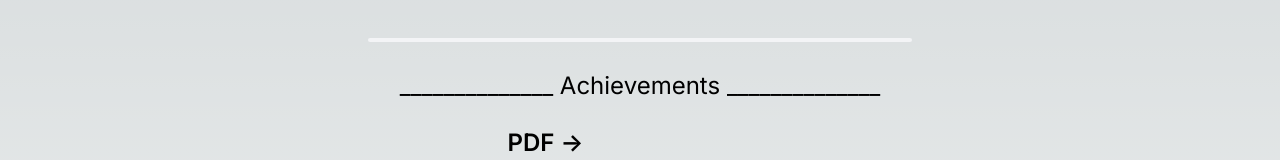
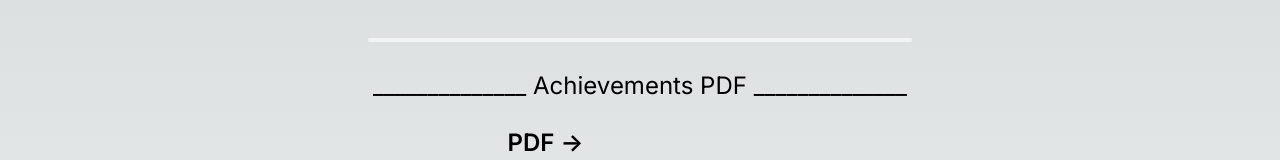
Before and after one commit to Talhahpatelia/portfolio, a Next.js app: page / in a window 1280 px wide. Shown: the part 154-314 px from the top of the page. Built offline with nearby package versions, Linux system fonts and the light colour scheme.

Commit message:
Changed to + PDF

```diff
--- a/app/page.tsx
+++ b/app/page.tsx
@@ -10,7 +10,7 @@ export default function Home() {
             </h1>
             <hr className="lg:w-[50%] w-full h-1 mx-auto my-4 bg-gray-100 border-0 rounded md:my-5 dark:bg-white-700" />
             <p className="text-2xl m-2">
-                ______________ Achievements ______________
+                ______________ Achievements PDF ______________
             </p>
             <LinkButton
                 name={"PDF"}
```
